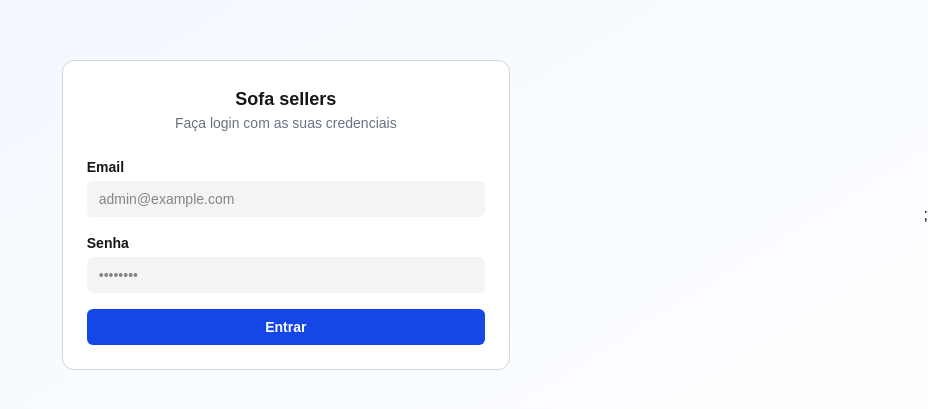
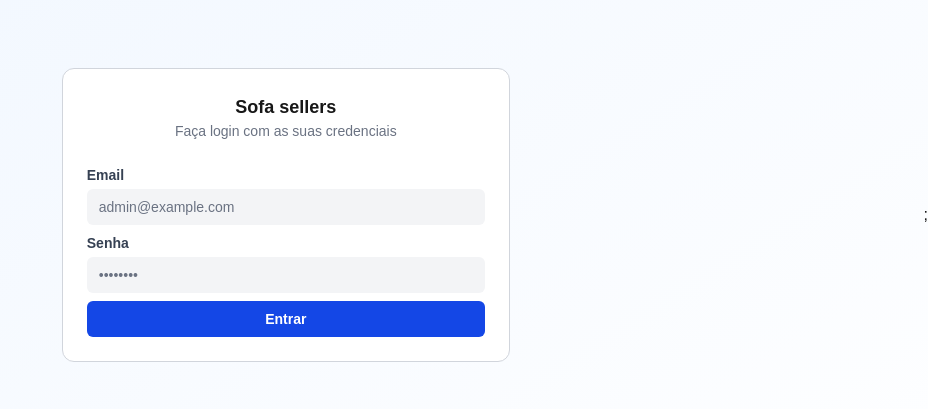
Before and after one commit to leuzaoo/erp-system, a Next.js app: page /login in a window 1280 px wide. Shown: the part 185-594 px from the top of the page, without its empty margins (352-1280 px from the left). Built offline with nearby package versions, Linux system fonts and the light colour scheme.

Commit message:
feat: updated Button, LoginFom and TextField components to work on sales page

```diff
--- a/app/components/Button.tsx
+++ b/app/components/Button.tsx
@@ -8,7 +8,7 @@ export default function Button({
     <button
       type={type || "button"}
       className={[
-        "text-background hover:bg-primary/90 cursor-pointer rounded-md bg-blue-700 px-4 py-2 text-sm font-bold transition-colors disabled:pointer-events-none disabled:opacity-80",
+        "hover:bg-primary/90 cursor-pointer rounded-md bg-blue-700 px-4 py-2 text-sm font-bold text-white transition-colors disabled:pointer-events-none disabled:opacity-80",
         className,
       ].join(" ")}
       {...props}
--- a/app/components/LoginForm.tsx
+++ b/app/components/LoginForm.tsx
@@ -20,7 +20,7 @@ export default function LoginForm() {
       <p className="mb-6 text-sm text-gray-500">
         Faça login com as suas credenciais
       </p>
-      <form onSubmit={onSubmit}>
+      <form onSubmit={onSubmit} className="flex flex-col gap-2">
         <TextField
           label="Email"
           value={email}
--- a/app/components/TextField.tsx
+++ b/app/components/TextField.tsx
@@ -2,15 +2,31 @@ import * as React from "react";
 
 interface Props extends React.ComponentProps<"input"> {
   label?: string;
+  variant?: "light" | "dark";
 }
 
-export default function Input({ type = "text", name, label, ...props }: Props) {
+export default function Input({
+  type = "text",
+  name,
+  label,
+  variant = "light",
+  ...props
+}: Props) {
+  const baseClasses =
+    "w-full rounded-md px-3 py-2 text-sm outline-0 focus:ring-2 transition";
+  const variants = {
+    light: "bg-gray-100 text-gray-900 focus:ring-blue-500 placeholder-gray-500",
+    dark: "bg-neutral-900 text-white border border-neutral-700 focus:ring-neutral-600 placeholder-neutral-400",
+  };
+
   return (
-    <>
+    <div className="w-full">
       {label && (
         <label
-          className="mb-1 block text-left text-sm font-bold"
           htmlFor={name}
+          className={`mb-1 block text-left text-sm font-bold ${
+            variant === "dark" ? "text-white" : "text-gray-700"
+          }`}
         >
           {label}
         </label>
@@ -18,9 +34,9 @@ export default function Input({ type = "text", name, label, ...props }: Props) {
       <input
         type={type}
         name={name}
-        className="mb-4 w-full rounded-md bg-gray-100 px-3 py-2 text-sm outline-0 focus:ring-2 focus:ring-blue-500"
+        className={`${baseClasses} ${variants[variant]}`}
         {...props}
       />
-    </>
+    </div>
   );
 }
```
